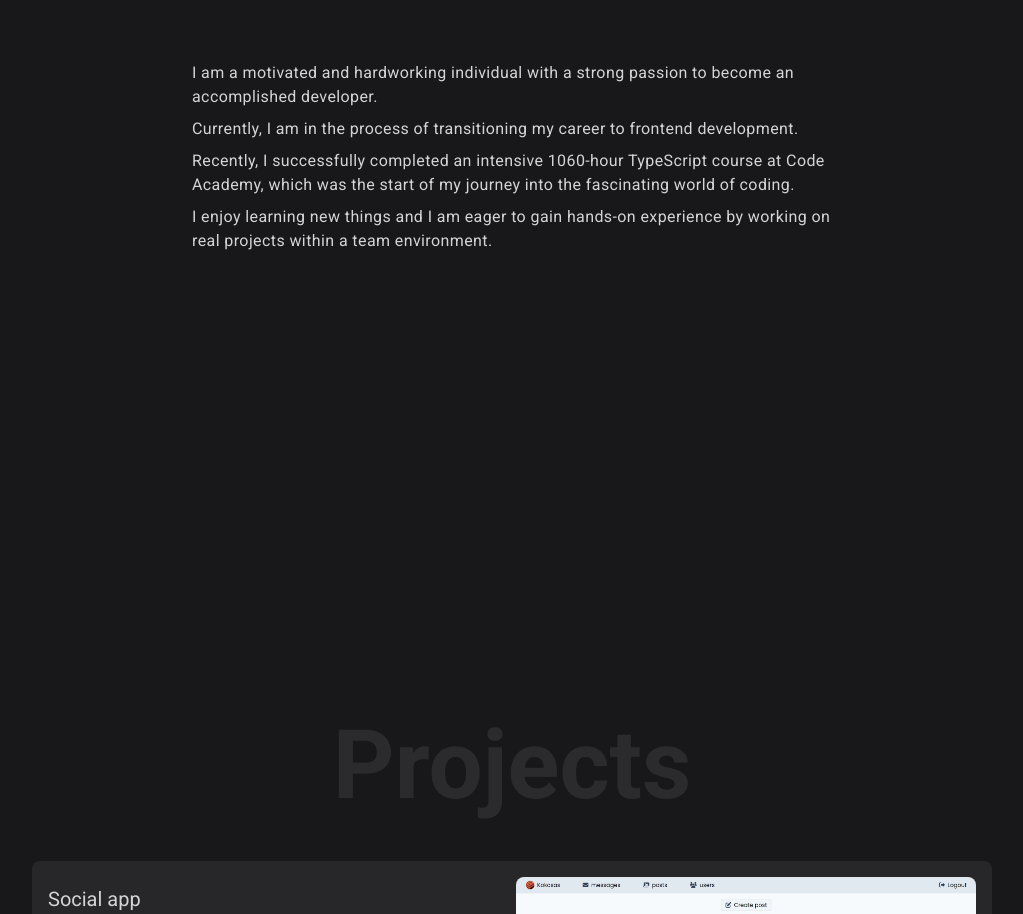
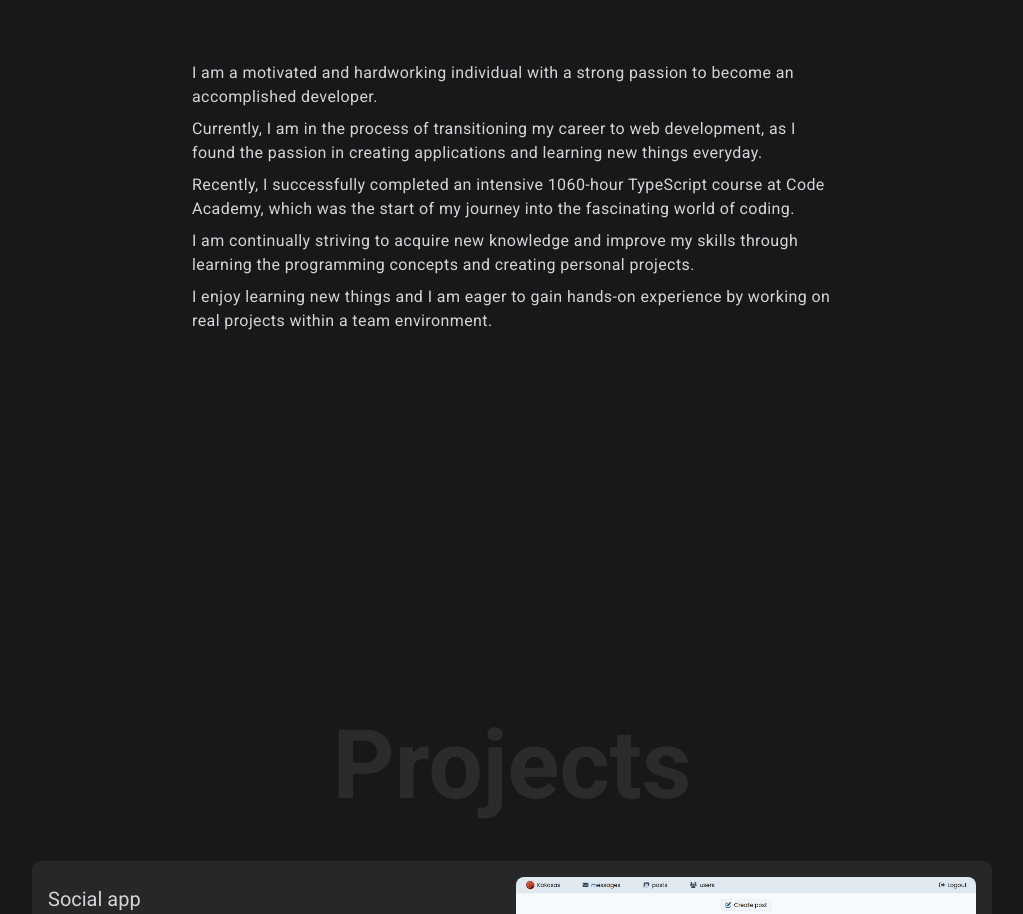
Before and after one commit to dambrauske/portfolio, a React (Vite) app in the folder project/: page / in a window 1280 px wide. Shown: the part 1027-1941 px from the top of the page, without its empty margins (128-1151 px from the left). Built offline with nearby package versions, Linux system fonts and the light colour scheme; the HTML template or start-up script is replaced by a standard one.

Commit message:
about section modified

```diff
--- a/project/src/pages/AboutSection.tsx
+++ b/project/src/pages/AboutSection.tsx
@@ -8,11 +8,17 @@ const AboutSection = () => {
                     developer.
                 </div>
                 <div>
-                    Currently, I am in the process of transitioning my career to frontend development.
+                Currently, I am in the process of transitioning my career to web development, as I found the passion in creating
+                applications and learning new things everyday.
                 </div>
+
                 <div>
                     Recently, I successfully completed an intensive 1060-hour TypeScript course at Code Academy, which
                     was the start of my journey into the fascinating world of coding.
+                </div>
+                <div>
+                I am continually striving to acquire new knowledge and improve
+                my skills through learning the programming concepts and creating personal projects.
                 </div>
                 <div>
                     I enjoy learning new things and I am eager to gain hands-on experience by working on real projects
```
